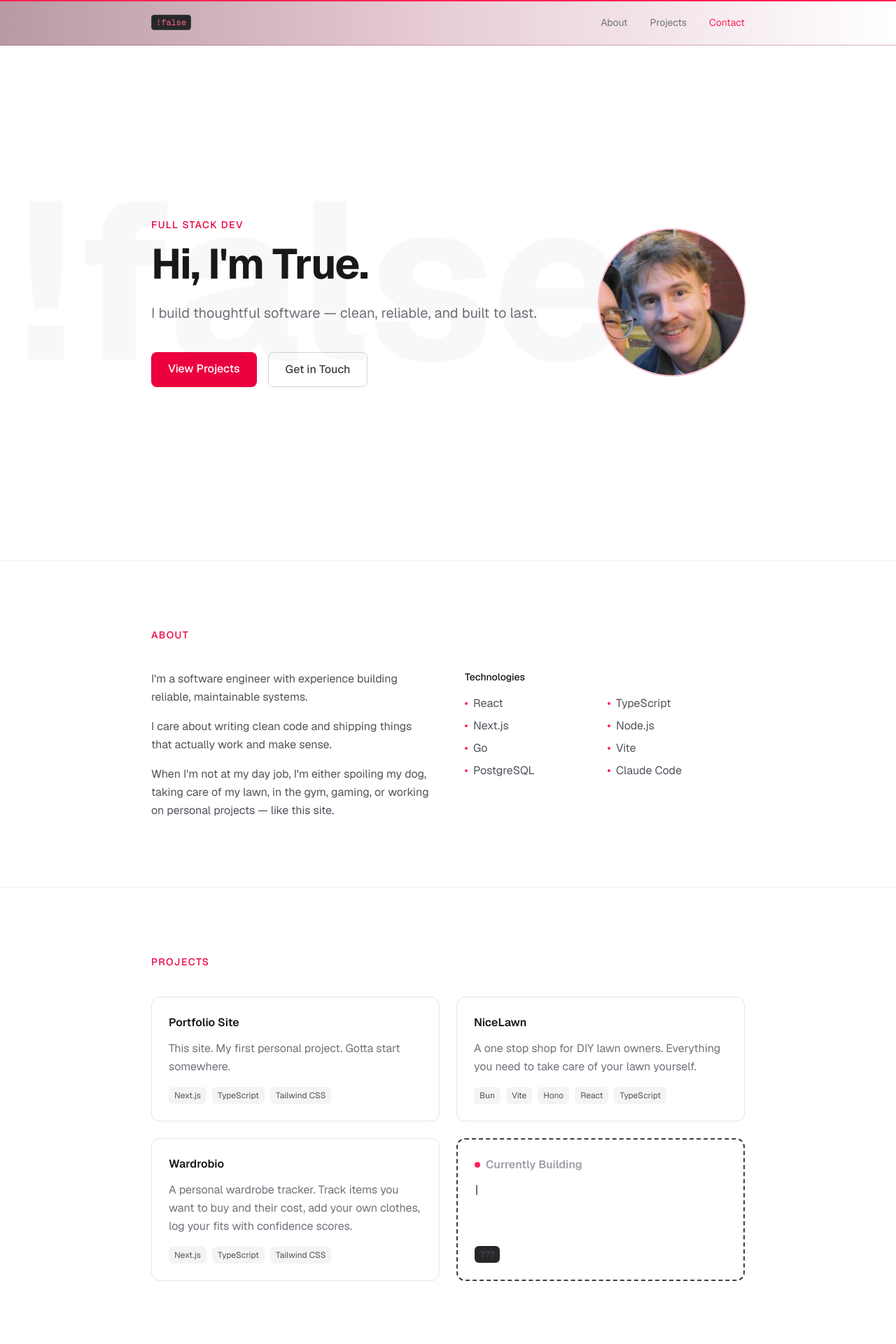
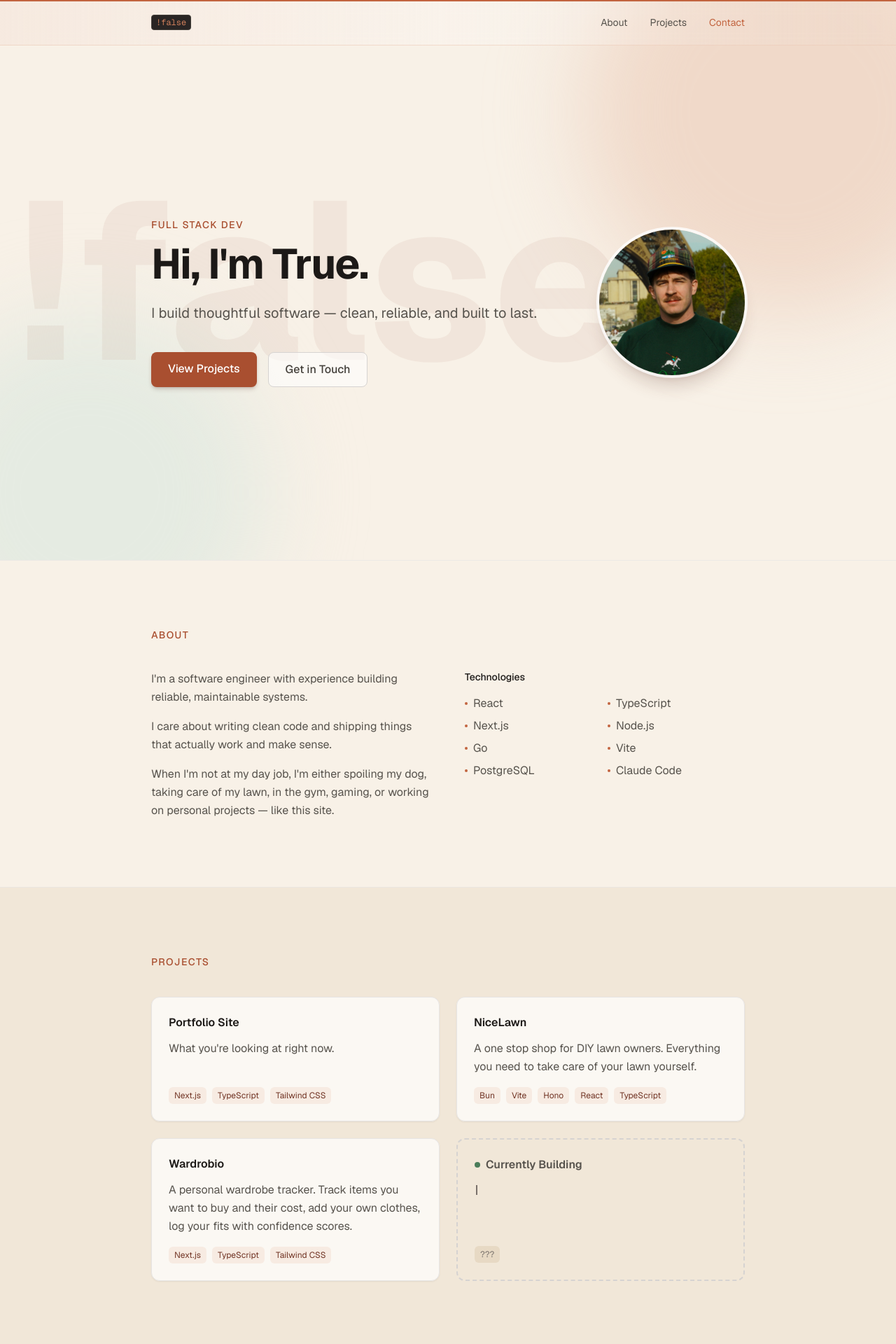
Before and after one commit to imNotFalse/portfolio, a Next.js app: page / in a window 1280 px wide. Shown: the top 1920 px of the page at 70% size. Built offline with nearby package versions, Linux system fonts and the light colour scheme.

Commit message:
update headshot image, color scheme

```diff
--- a/src/app/globals.css
+++ b/src/app/globals.css
@@ -5,8 +5,8 @@ html {
 }
 
 :root {
-  --background: #ffffff;
-  --foreground: #171717;
+  --background: #f8f1e7;
+  --foreground: #2a221b;
 }
 
 @theme inline {
@@ -16,10 +16,46 @@ html {
   --font-mono: var(--font-geist-mono);
 }
 
+/* Terracotta accent */
+@theme {
+  --color-clay-50: #fbf5f1;
+  --color-clay-100: #f5e6dc;
+  --color-clay-200: #ebcab6;
+  --color-clay-300: #dea688;
+  --color-clay-400: #d0805c;
+  --color-clay-500: #c2643f;
+  --color-clay-600: #a94f30;
+  --color-clay-700: #8b3f28;
+  --color-clay-800: #713424;
+  --color-clay-900: #5c2d21;
+  --color-clay-950: #321610;
+}
+
+/* Sand surface for light-mode section bands */
+@theme {
+  --color-sand-100: #f1e7d8;
+  --color-sand-200: #e7d9c4;
+}
+
+/* Forest green secondary, sampled from the headshot sweater */
+@theme {
+  --color-forest-50: #f1f6f2;
+  --color-forest-100: #dde9e0;
+  --color-forest-200: #bcd4c3;
+  --color-forest-300: #93b89e;
+  --color-forest-400: #6a9a78;
+  --color-forest-500: #4b7d5a;
+  --color-forest-600: #3a6447;
+  --color-forest-700: #2f5039;
+  --color-forest-800: #27412f;
+  --color-forest-900: #1f3427;
+  --color-forest-950: #12291e;
+}
+
 @media (prefers-color-scheme: dark) {
   :root {
-    --background: #0a0a0a;
-    --foreground: #ededed;
+    --background: #1a1512;
+    --foreground: #ede6dc;
   }
 }
 
--- a/src/app/page.tsx
+++ b/src/app/page.tsx
@@ -18,9 +18,9 @@ export default function Home() {
         <Projects />
         <Contact />
       </main>
-      <footer className="h-16 bg-gradient-to-l from-rose-950/40 via-rose-900/20 to-transparent border-t border-rose-900/30">
+      <footer className="h-16 bg-gradient-to-l from-clay-100/70 via-clay-50/40 dark:from-clay-950/40 dark:via-clay-900/20 to-transparent border-t border-clay-200/60 dark:border-clay-900/30">
         <div className="max-w-4xl mx-auto px-6 h-full flex items-center justify-center">
-          <p className="text-sm text-zinc-300">
+          <p className="text-sm text-stone-500 dark:text-stone-300">
             © {new Date().getFullYear()} True Hall
           </p>
         </div>
--- a/src/components/About.tsx
+++ b/src/components/About.tsx
@@ -3,29 +3,29 @@ import { bio, skills } from "@/lib/data";
 
 export default function About() {
   return (
-    <section id="about" className="py-24 border-t border-zinc-100 dark:border-zinc-800 scroll-mt-16">
+    <section id="about" className="py-24 border-t border-stone-200/70 dark:border-stone-800 scroll-mt-16">
       <FadeIn>
       <div className="max-w-4xl mx-auto px-6">
-        <h2 className="text-sm font-medium text-rose-600 dark:text-rose-400 tracking-widest uppercase mb-10">
+        <h2 className="text-sm font-medium text-clay-600 dark:text-clay-400 tracking-widest uppercase mb-10">
           About
         </h2>
         <div className="grid sm:grid-cols-2 gap-12">
           <div>
             {bio.split("\n").map((line, i) => (
-              <p key={i} className="text-zinc-600 dark:text-zinc-400 leading-relaxed mb-4 last:mb-0">
+              <p key={i} className="text-stone-600 dark:text-stone-400 leading-relaxed mb-4 last:mb-0">
                 {line}
               </p>
             ))}
           </div>
           <div>
-            <p className="text-sm font-medium text-zinc-900 dark:text-zinc-100 mb-4">Technologies</p>
+            <p className="text-sm font-medium text-stone-900 dark:text-stone-100 mb-4">Technologies</p>
             <ul className="grid grid-cols-2 gap-2">
               {skills.map((skill) => (
                 <li
                   key={skill}
-                  className="text-base text-zinc-600 dark:text-zinc-400 flex items-center gap-2"
+                  className="text-base text-stone-600 dark:text-stone-400 flex items-center gap-2"
                 >
-                  <span className="w-1 h-1 rounded-full bg-rose-500 flex-shrink-0" />
+                  <span className="w-1 h-1 rounded-full bg-clay-500 flex-shrink-0" />
                   {skill}
                 </li>
               ))}
--- a/src/components/CurrentlyBuilding.tsx
+++ b/src/components/CurrentlyBuilding.tsx
@@ -41,17 +41,17 @@ export default function CurrentlyBuilding() {
   const text = useTypewriter(FULL_TEXT);
 
   return (
-    <div className="p-6 rounded-xl border-2 border-dashed border-zinc-700 flex flex-col gap-3">
+    <div className="p-6 rounded-xl border-2 border-dashed border-stone-300 dark:border-stone-700 flex flex-col gap-3">
       <div className="flex items-center gap-2">
-        <span className="w-2 h-2 rounded-full bg-rose-500 animate-pulse" />
-        <h3 className="font-semibold text-zinc-400">Currently Building</h3>
+        <span className="w-2 h-2 rounded-full bg-forest-500 animate-pulse" />
+        <h3 className="font-semibold text-stone-600 dark:text-stone-400">Currently Building</h3>
       </div>
-      <p className="text-sm text-rose-400/70 leading-relaxed min-h-10">
+      <p className="text-sm text-clay-600 dark:text-clay-400/70 leading-relaxed min-h-10">
         {text}
-        <span className="inline-block w-0.5 h-3.5 bg-zinc-500 ml-0.5 animate-pulse align-middle" />
+        <span className="inline-block w-0.5 h-3.5 bg-stone-500 ml-0.5 animate-pulse align-middle" />
       </p>
       <div className="flex flex-wrap gap-2 mt-auto pt-2">
-        <span className="text-xs px-2 py-1 rounded-md bg-zinc-800 text-zinc-600">
+        <span className="text-xs px-2 py-1 rounded-md bg-sand-200 dark:bg-stone-800 text-stone-500 dark:text-stone-600">
           ???
         </span>
       </div>
--- a/src/components/Hero.tsx
+++ b/src/components/Hero.tsx
@@ -4,33 +4,37 @@ import { firstName, title } from "@/lib/data";
 export default function Hero() {
   return (
     <section className="relative min-h-screen flex items-center pt-16 overflow-hidden">
+      <div aria-hidden="true" className="dark:hidden pointer-events-none absolute inset-0">
+        <div className="absolute -top-32 -right-32 w-[36rem] h-[36rem] rounded-full bg-clay-200/60 blur-3xl" />
+        <div className="absolute -bottom-40 -left-32 w-[32rem] h-[32rem] rounded-full bg-forest-100/70 blur-3xl" />
+      </div>
       <span
         aria-hidden="true"
-        className="absolute left-2 sm:left-4 lg:left-6 top-1/2 -translate-y-1/2 text-[6rem] sm:text-[10rem] md:text-[14rem] lg:text-[20rem] font-bold text-zinc-900 dark:text-white opacity-[0.025] dark:opacity-[0.015] select-none pointer-events-none leading-none"
+        className="absolute left-2 sm:left-4 lg:left-6 top-1/2 -translate-y-1/2 text-[6rem] sm:text-[10rem] md:text-[14rem] lg:text-[20rem] font-bold text-clay-700 dark:text-white opacity-[0.06] dark:opacity-[0.015] select-none pointer-events-none leading-none"
       >
         !false
       </span>
-      <div className="max-w-4xl text-center md:text-left mx-auto px-6 py-24 w-full flex flex-col sm:flex-row items-center gap-12">
+      <div className="relative max-w-4xl text-center md:text-left mx-auto px-6 py-24 w-full flex flex-col sm:flex-row items-center gap-12">
         <div className="flex-1 order-2 md:order-1">
-          <p className="text-sm font-medium text-rose-600 dark:text-rose-400 mb-4 tracking-widest uppercase">
+          <p className="text-sm font-medium text-clay-600 dark:text-clay-400 mb-4 tracking-widest uppercase">
             {title}
           </p>
-          <h1 className="text-5xl sm:text-6xl font-bold text-zinc-900 dark:text-zinc-100 mb-6 tracking-tight">
+          <h1 className="text-5xl sm:text-6xl font-bold text-stone-900 dark:text-stone-100 mb-6 tracking-tight">
             Hi, I&apos;m {firstName}.
           </h1>
-          <p className="text-xl text-zinc-500 dark:text-zinc-400 max-w-xl mb-10 leading-relaxed">
+          <p className="text-xl text-stone-600 dark:text-stone-400 max-w-xl mb-10 leading-relaxed">
             I build thoughtful software — clean, reliable, and built to last.
           </p>
           <div className="flex flex-wrap gap-4 justify-center md:justify-start">
             <a
               href="#projects"
-              className="px-6 py-3 bg-rose-600 hover:bg-rose-500 text-white rounded-lg font-medium transition-colors"
+              className="px-6 py-3 bg-clay-600 hover:bg-clay-500 text-white shadow-md shadow-clay-900/20 dark:shadow-none rounded-lg font-medium transition-colors"
             >
               View Projects
             </a>
             <a
               href="#contact"
-              className="px-6 py-3 border border-zinc-300 dark:border-zinc-700 text-zinc-700 dark:text-zinc-300 rounded-lg font-medium hover:border-rose-500 dark:hover:border-rose-500 hover:text-rose-600 dark:hover:text-rose-400 transition-colors"
+              className="px-6 py-3 border border-stone-300 dark:border-stone-700 bg-white/60 dark:bg-transparent text-stone-700 dark:text-stone-300 rounded-lg font-medium hover:border-clay-500 dark:hover:border-clay-500 hover:text-clay-600 dark:hover:text-clay-400 transition-colors"
             >
               Get in Touch
             </a>
@@ -38,9 +42,9 @@ export default function Hero() {
         </div>
         <div className="flex-shrink-0 order-1 md:order-2">
           <div className="relative w-44 h-44 sm:w-52 sm:h-52">
-            <div className="relative w-full h-full rounded-full overflow-hidden ring-2 ring-rose-500/30">
+            <div className="relative w-full h-full rounded-full overflow-hidden ring-4 ring-white/80 shadow-xl shadow-clay-900/20 dark:ring-2 dark:ring-clay-500/30 dark:shadow-none">
               <Image
-                src="/headshot.jpeg"
+                src="/headshot-eiffel.jpg"
                 alt={`${firstName}'s headshot`}
                 fill
                 sizes="(max-width: 640px) 11rem, 13rem"
@@ -49,7 +53,7 @@ export default function Hero() {
               />
             </div>
             <div className="group/stevie absolute bottom-0 left-0 w-1/4 h-1/2 cursor-default">
-              <div className="absolute bottom-full left-0 mb-2 px-3 py-1.5 rounded-lg bg-zinc-900 dark:bg-zinc-100 text-zinc-100 dark:text-zinc-900 text-xs font-medium whitespace-nowrap opacity-0 group-hover/stevie:opacity-100 transition-opacity duration-200 pointer-events-none">
+              <div className="absolute bottom-full left-0 mb-2 px-3 py-1.5 rounded-lg bg-stone-900 dark:bg-stone-100 text-stone-100 dark:text-stone-900 text-xs font-medium whitespace-nowrap opacity-0 group-hover/stevie:opacity-100 transition-opacity duration-200 pointer-events-none">
                 Hi Stevie ❤️
               </div>
             </div>
--- a/src/components/Nav.tsx
+++ b/src/components/Nav.tsx
@@ -35,10 +35,10 @@ export default function Nav() {
   }, []);
 
   return (
-    <nav className="fixed top-0 w-full z-50 bg-gradient-to-r from-rose-950/40 via-rose-900/20 to-transparent backdrop-blur-sm border-b border-rose-900/30">
+    <nav className="fixed top-0 w-full z-50 bg-gradient-to-r from-clay-100/70 via-clay-50/40 dark:from-clay-950/40 dark:via-clay-900/20 to-transparent backdrop-blur-sm border-b border-clay-200/60 dark:border-clay-900/30">
       <div className="max-w-4xl mx-auto px-6 h-16 flex items-center justify-between">
         <div className="flex items-center gap-2">
-          <span className="font-mono text-xs px-1.5 py-0.5 rounded bg-zinc-800 text-rose-400 border border-zinc-700">
+          <span className="font-mono text-xs px-1.5 py-0.5 rounded bg-stone-800 text-clay-400 border border-stone-700">
             !false
           </span>
         </div>
@@ -49,8 +49,8 @@ export default function Nav() {
               href={`#${section}`}
               className={`capitalize transition-colors ${
                 active === section
-                  ? "text-rose-500 dark:text-rose-400"
-                  : "text-zinc-500 dark:text-zinc-400 hover:text-rose-600 dark:hover:text-rose-400"
+                  ? "text-clay-500 dark:text-clay-400"
+                  : "text-stone-600 dark:text-stone-400 hover:text-clay-600 dark:hover:text-clay-400"
               }`}
             >
               {section}
--- a/src/components/Projects.tsx
+++ b/src/components/Projects.tsx
@@ -7,11 +7,11 @@ export default function Projects() {
   return (
     <section
       id="projects"
-      className="py-24 border-t border-zinc-100 dark:border-zinc-800 scroll-mt-16"
+      className="py-24 bg-sand-100 dark:bg-transparent border-t border-stone-200/70 dark:border-stone-800 scroll-mt-16"
     >
       <FadeIn>
         <div className="max-w-4xl mx-auto px-6">
-          <h2 className="text-sm font-medium text-rose-600 dark:text-rose-400 tracking-widest uppercase mb-10">
+          <h2 className="text-sm font-medium text-clay-600 dark:text-clay-400 tracking-widest uppercase mb-10">
             Projects
           </h2>
           <div className="grid sm:grid-cols-2 gap-6">
@@ -21,19 +21,19 @@ export default function Projects() {
                 href={project.repo ?? project.href}
                 target="_blank"
                 rel="noopener noreferrer"
-                className="group p-6 rounded-xl border border-zinc-200 dark:border-zinc-800 hover:border-rose-500 dark:hover:border-rose-500 hover:bg-rose-950/30 transition-colors flex flex-col"
+                className="group p-6 rounded-xl border border-stone-200 dark:border-stone-800 bg-white/70 dark:bg-transparent shadow-sm shadow-stone-900/5 dark:shadow-none hover:border-clay-500 dark:hover:border-clay-500 hover:bg-clay-50 dark:hover:bg-clay-950/30 transition-colors flex flex-col"
               >
-                <h3 className="font-semibold text-zinc-900 dark:text-zinc-100 mb-3">
+                <h3 className="font-semibold text-stone-900 dark:text-stone-100 mb-3">
                   {project.title}
                 </h3>
-                <p className="text-base text-zinc-500 dark:text-zinc-400 leading-relaxed mb-4">
+                <p className="text-base text-stone-600 dark:text-stone-400 leading-relaxed mb-4">
                   {project.description}
                 </p>
                 <div className="flex flex-wrap gap-2 mt-auto">
                   {project.tech.map((t) => (
                     <span
                       key={t}
-                      className="text-xs px-2 py-1 rounded-md bg-zinc-100 dark:bg-zinc-800 text-zinc-600 dark:text-zinc-400"
+                      className="text-xs px-2 py-1 rounded-md bg-clay-100/70 dark:bg-stone-800 text-clay-800 dark:text-stone-400"
                     >
                       {t}
                     </span>
--- a/src/components/ScrollProgress.tsx
+++ b/src/components/ScrollProgress.tsx
@@ -8,7 +8,7 @@ export default function ScrollProgress() {
 
   return (
     <motion.div
-      className="fixed top-0 left-0 right-0 h-[2px] bg-rose-500 origin-left z-[60]"
+      className="fixed top-0 left-0 right-0 h-[2px] bg-clay-500 origin-left z-[60]"
       style={{ scaleX }}
     />
   );
--- a/src/lib/data.ts
+++ b/src/lib/data.ts
@@ -28,8 +28,7 @@ export type Project = {
 export const projects: Project[] = [
   {
     title: "Portfolio Site",
-    description:
-      "This site. My first personal project. Gotta start somewhere.",
+    description: "What you're looking at right now.",
     tech: ["Next.js", "TypeScript", "Tailwind CSS"],
     repo: "https://github.com/imNotFalse/portfolio",
   },
```
Also changed, not shown: src/components/Contact.tsx (+14 -14 lines), public/headshot-eiffel.jpg (added), 1 other file (tests, documents, lock files or other folders).
